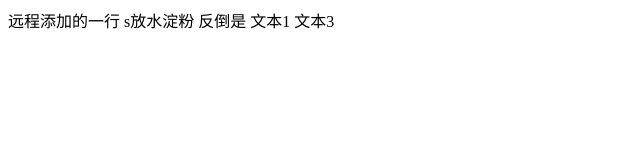
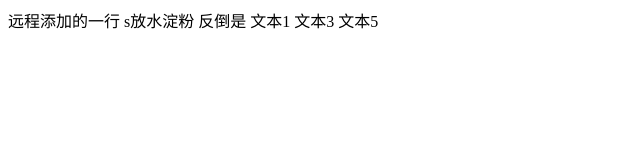
Before and after one commit to horahora/Hello, a website: page app/index.html in a window 1280 px wide. Shown: the full height of the page, 0-640 px from the left. Drawn offline with Linux system fonts and the light colour scheme.

Commit message:
feat: 增加文本5

```diff
--- a/app/index.html
+++ b/app/index.html
@@ -5,6 +5,6 @@
     <title>Document</title>
   </head>
   <body>
-    远程添加的一行 s放水淀粉 反倒是 文本1 文本3
+    远程添加的一行 s放水淀粉 反倒是 文本1 文本3 文本5
   </body>
 </html>
```
